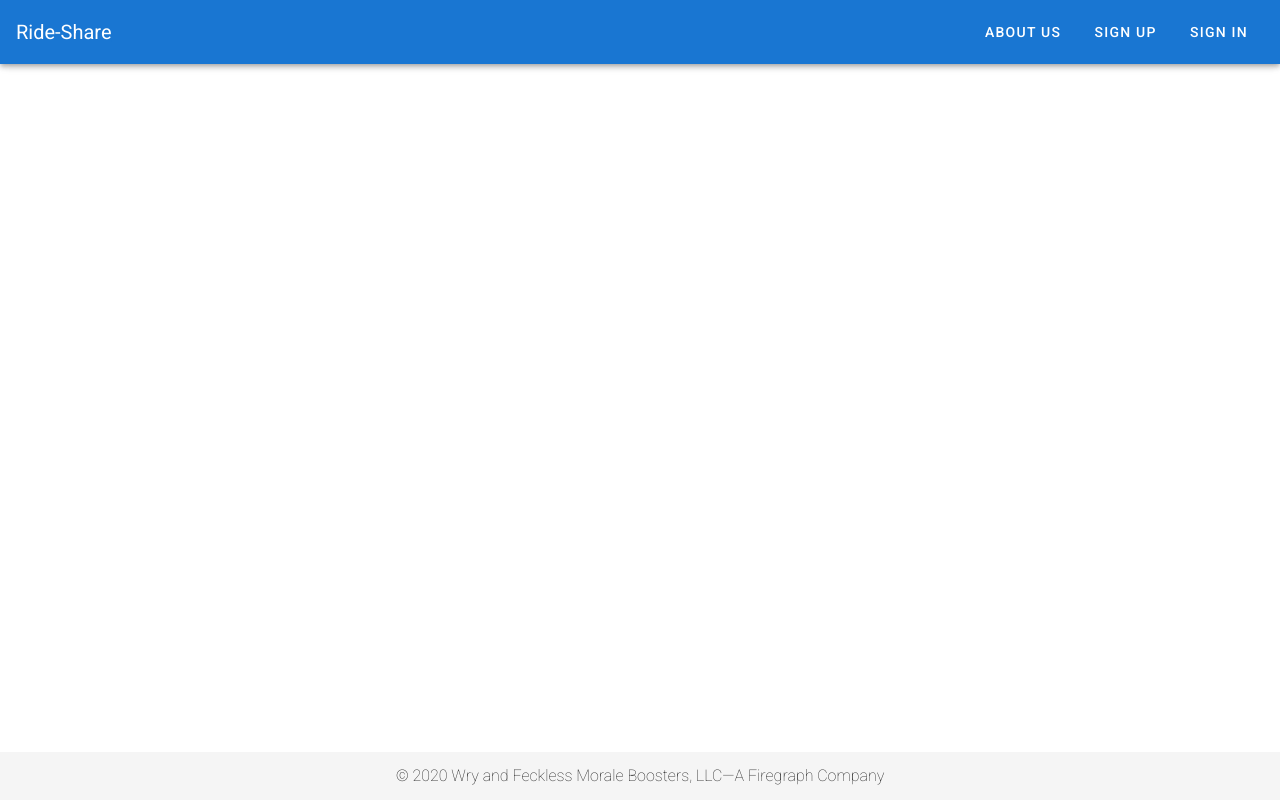
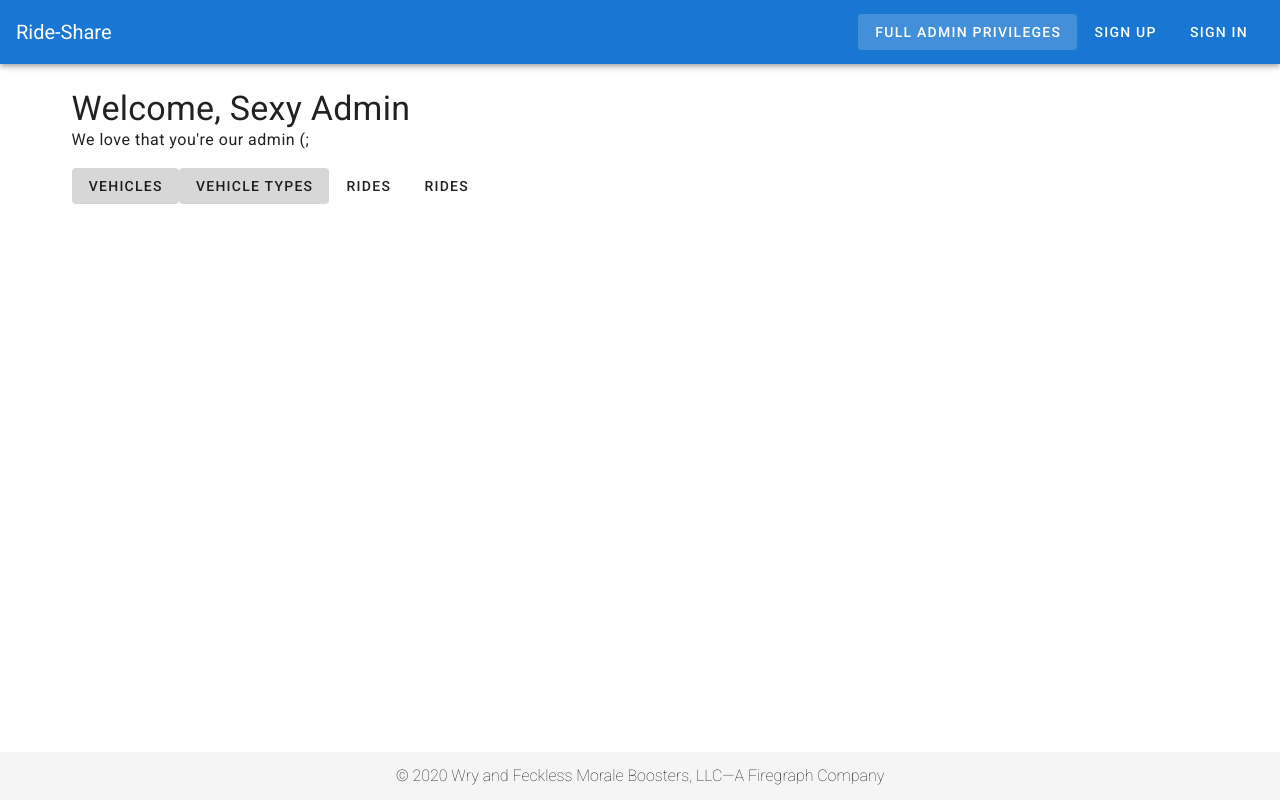
Before and after one commit to oesa77soccer/ride-share, a Vue app: page /admin in a window 1280 px wide. Built offline with nearby package versions, Linux system fonts and the light colour scheme.

Commit message:
middle of admin things

```diff
--- a/src/components/NavBar.vue
+++ b/src/components/NavBar.vue
@@ -8,15 +8,18 @@
 
     <v-spacer></v-spacer>
 
-    <v-btn text v-bind:to="{ name: 'about-us' }">About Us</v-btn>
+    <v-btn v-if="isAdmin" text v-bind:to="{ name: 'admin' }">
+      Full Admin Privileges
+    </v-btn>
+    <v-btn v-if="!isAdmin" text v-bind:to="{ name: 'about-us' }">About Us</v-btn>
     <v-btn v-if="!isLoggedIn" text v-bind:to="{ name: 'sign-up' }">
       Sign Up
     </v-btn>
     <v-btn v-if="!isLoggedIn" text v-bind:to="{ name: 'sign-in' }">
       Sign In
     </v-btn>
-    <v-btn v-if="isLoggedIn" text v-bind:to="{ name: 'rides' }">Find a Ride</v-btn>
-    <v-btn v-if="isLoggedIn" text v-bind:to="{ name: 'become-driver' }">Become a Driver</v-btn>
+    <v-btn v-if="isLoggedIn && !isAdmin" text v-bind:to="{ name: 'rides' }">Find a Ride</v-btn>
+    <v-btn v-if="isLoggedIn && !isAdmin" text v-bind:to="{ name: 'become-driver' }">Become a Driver</v-btn>
 
     <v-menu v-if="isLoggedIn" offset-y>
       <template v-slot:activator="{ on }">
@@ -47,6 +50,9 @@ export default {
   computed: {
     isLoggedIn() {
       return this.$store.getters.isLoggedIn;
+    },
+    isAdmin() {
+        return this.$store.getters.isAdmin;
     }
   },
 
--- /dev/null
+++ b/src/pages/Admin.vue
@@ -0,0 +1,40 @@
+<template>
+  <v-container>
+    <div>
+      <h4 class="display-1">Welcome, Sexy Admin</h4>
+
+      <p class="body-1">We love that you're our admin (;</p>
+    </div>
+
+    <v-btn text v-bind:to="{ name: 'vehicles' }">
+      Vehicles
+    </v-btn>
+    <v-btn text v-bind:to="{ name: 'vehicle-types' }">
+      Vehicle Types
+    </v-btn>
+    <v-btn text v-bind:to="{ name: 'rides' }">
+      Rides
+    </v-btn>
+    <v-btn text v-bind:to="{ name: 'rides' }">
+      Rides
+    </v-btn>
+
+
+  </v-container>
+</template>
+
+<script>
+export default {
+  methods: {
+    isAdmin() {
+      return this.$store.getters.isAdmin;
+    }
+  },
+
+  beforeMount() {
+    if (!this.isAdmin()) {
+        this.$router.push({ name: "sign-in" });
+    }
+  },
+};
+</script>
--- a/src/router.js
+++ b/src/router.js
@@ -10,6 +10,7 @@ import ResetPassword from "./pages/ResetPassword.vue";
 import Rides from "./pages/Rides.vue";
 import Users from "./pages/Users.vue";
 import BecomeDriver from "./pages/BecomeDriver.vue";
+import Admin from "./pages/Admin.vue";
 
 Vue.use(Router);
 
@@ -25,6 +26,7 @@ export default new Router({
     { name: "reset-password", path: "/reset-password", component: ResetPassword },
     { name: "rides", path: "/rides", component: Rides },
     { name: "users", path: "/users", component: Users },
-    { name: "become-driver", path: "/drivers", component: BecomeDriver }
+    { name: "become-driver", path: "/drivers", component: BecomeDriver },
+    { name: "admin", path: "/admin", component: Admin }
   ]
 });
--- a/src/store.js
+++ b/src/store.js
@@ -30,6 +30,12 @@ export default new Vuex.Store({
 
     userId(state) {
         return state.currentAccount.id;
+    },
+
+    isAdmin(state) {
+        //return state.currentAccount.isAdmin;
+        console.log(state);
+        return true;
     }
   },
 
```
